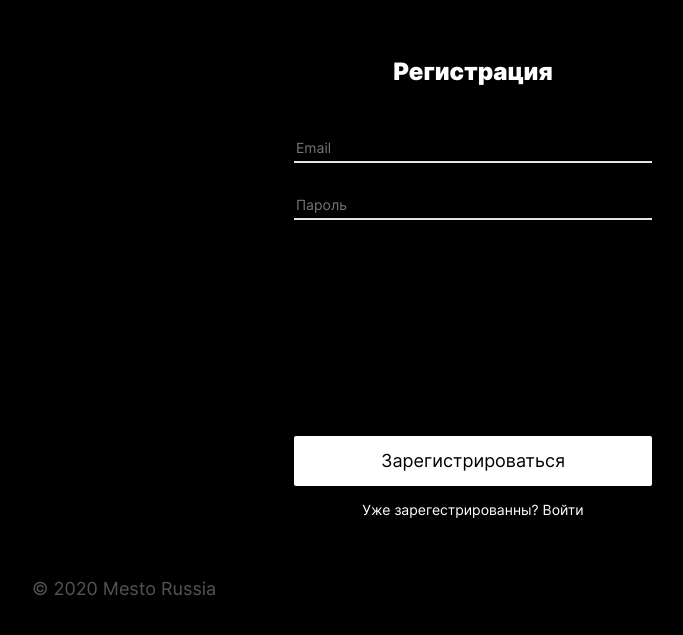
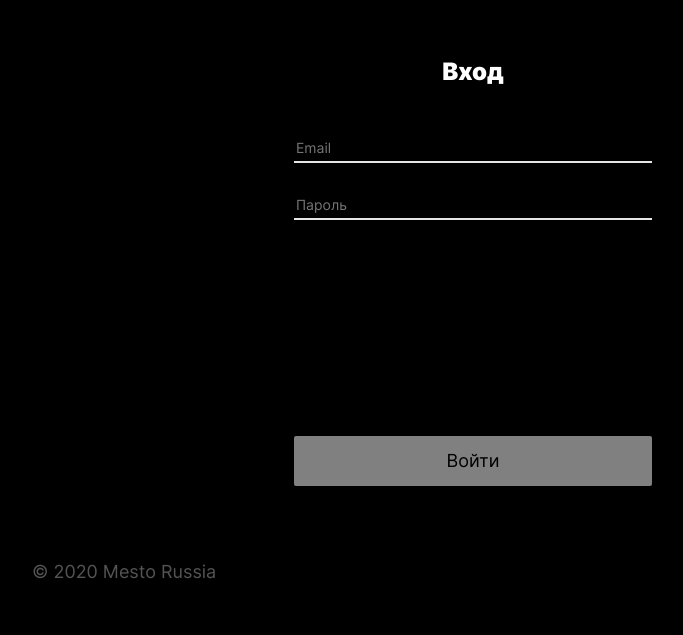
Before and after one commit to Comediant24/react-mesto-auth, a React app: page / in a window 1280 px wide. Shown: the part 123-758 px from the top of the page, without its empty margins (167-850 px from the left). Built offline with nearby package versions, Linux system fonts and the light colour scheme; no server answers.

Commit message:
feat: создать компоненты Login, Register

```diff
--- a/src/blocks/auth-form/auth-form.css
+++ b/src/blocks/auth-form/auth-form.css
@@ -50,7 +50,7 @@
   line-height: 1.25;
 }
 
-.auth-form__button {
+.auth-form__button_submit {
   border: none;
   margin-top: 216px;
   width: 100%;
@@ -63,6 +63,11 @@
   line-height: 22px;
   text-align: center;
   color: #000000;
+}
+
+.auth-form__button_submit_disabled {
+  opacity: 0.5;
+  pointer-events: none;
 }
 
 .auth-form__button:hover {
--- a/src/components/App.js
+++ b/src/components/App.js
@@ -9,7 +9,9 @@ import EditProfilePopup from './EditProfilePopup';
 import EditAvatarPopup from './EditAvatarPopup';
 import AddPlacePopup from './AddPlacePopup';
 import PopupWithForm from './PopupWithForm';
-import Signup from './Signup';
+import AuthForm from './AuthForm';
+import Register from './Register';
+import Login from './Login';
 
 function App() {
   const [isEditProfilePopupOpen, setEditProfilePopupOpen] = useState(false);
@@ -146,7 +148,8 @@ function App() {
               onCardDelete={handleCardDeleteRequest}
               isCardsLoading={isCardsLoading}
             /> */}
-            <Signup />
+            {/* <Register /> */}
+            <Login />
           </main>
           <Footer />
 
--- a/src/components/Signup.js
+++ b/src/components/AuthForm.js
@@ -1,8 +1,14 @@
-import React from 'react';
+import React, { useEffect } from 'react';
 import { useFormWithValidation } from '../hooks/useFormWithValidation';
 import Input from './Input';
 
-const Signup = () => {
+const AuthForm = ({
+  className,
+  title = 'Заголовок формы',
+  buttonText = 'Сабмит формы',
+  loginLink,
+  onSubmit,
+}) => {
   const {
     values,
     handleChange,
@@ -12,9 +18,24 @@ const Signup = () => {
     resetForm,
   } = useFormWithValidation();
 
+  useEffect(() => {
+    setIsValid(false);
+  }, [setIsValid]);
+
+  const handleSubmit = (e) => {
+    onSubmit(e, values);
+    resetForm();
+  };
+
   return (
-    <form className="auth-form">
-      <h3 className="auth-form__title">Регистрация</h3>
+    <form
+      className={`auth-form ${className}`}
+      onSubmit={handleSubmit}
+      name={className}
+      action="#"
+      noValidate
+    >
+      <h3 className="auth-form__title">{title}</h3>
       <fieldset className="auth-form__container">
         <Input
           value={values.email}
@@ -35,18 +56,25 @@ const Signup = () => {
           type="password"
           placeholder="Пароль"
           required
-          minLength="5"
-          maxLength="40"
           autoComplete="off"
           validationMessage={errors.password}
         />
       </fieldset>
-      <button className="button auth-form__button">Зарегистрироваться</button>
+      <button
+        type="submit"
+        aria-label="Отправить данные"
+        className={`button auth-form__button auth-form__button_submit ${
+          isValid ? '' : 'auth-form__button_submit_disabled'
+        }`}
+        disabled={!isValid}
+      >
+        {buttonText}
+      </button>
       <a href="/#" className="link auth-form__is-login-link">
-        Уже зарегестрированны? Войти
+        {loginLink ? 'Уже зарегестрированны? Войти' : ''}
       </a>
     </form>
   );
 };
 
-export default Signup;
+export default AuthForm;
--- /dev/null
+++ b/src/components/Login.js
@@ -0,0 +1,23 @@
+import React from 'react';
+import AuthForm from './AuthForm';
+
+const Login = () => {
+  const handleSubmit = (e, registerForm) => {
+    e.preventDefault();
+    console.log(registerForm);
+  };
+
+  return (
+    <div>
+      <AuthForm
+        className="login"
+        title="Вход"
+        buttonText="Войти"
+        loginLink={false}
+        onSubmit={handleSubmit}
+      />
+    </div>
+  );
+};
+
+export default Login;
--- /dev/null
+++ b/src/components/Register.js
@@ -0,0 +1,23 @@
+import React from 'react';
+import AuthForm from './AuthForm';
+
+const Register = () => {
+  const handleSubmit = (e, registerForm) => {
+    e.preventDefault();
+    console.log(registerForm);
+  };
+
+  return (
+    <div>
+      <AuthForm
+        className="register"
+        title="Регистрация"
+        buttonText="Зарегистрироваться"
+        loginLink={true}
+        onSubmit={handleSubmit}
+      />
+    </div>
+  );
+};
+
+export default Register;
```
